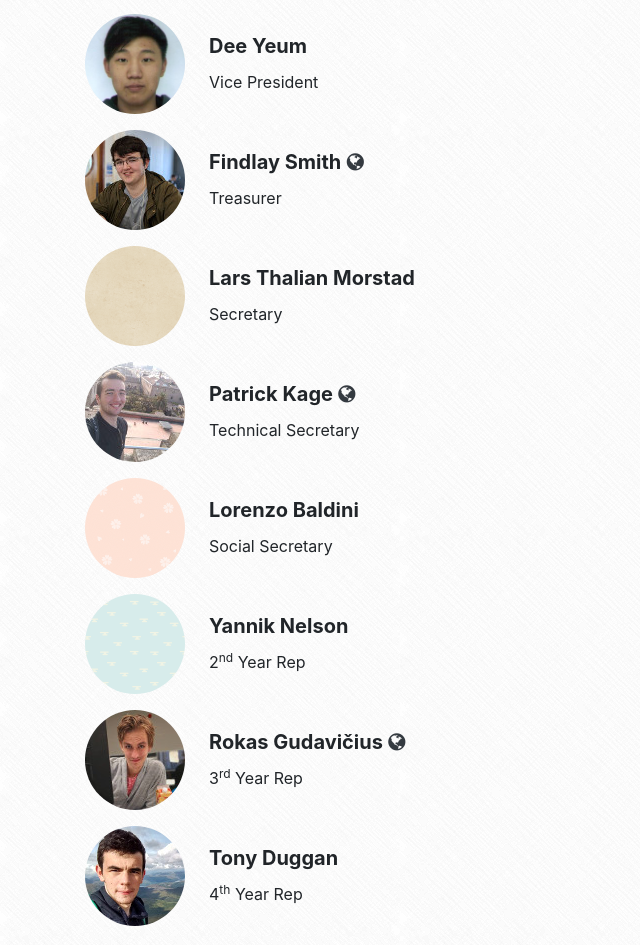
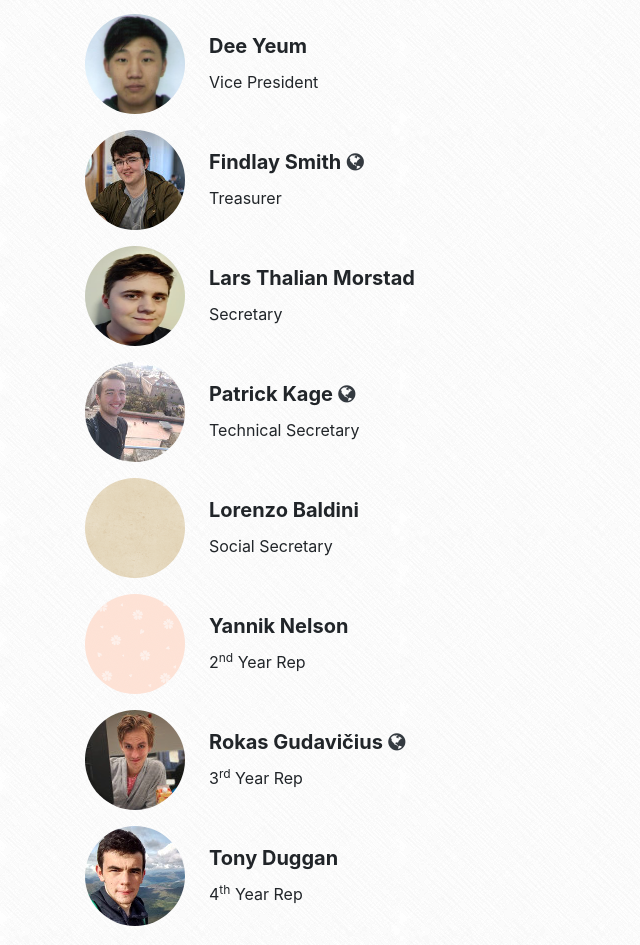
Before and after one commit to compsoc-edinburgh/website, a Jekyll site: the page built from _pages/team.html, in a window 1280 px wide. Shown: the part 664-1609 px from the top of the page, without its empty margins (0-640 px from the left). Built offline with Jekyll 4.4.1, drawn with Linux system fonts in a browser that asks for light colours; nearby versions of some CDN libraries.

Commit message:
Added Lars Team image

```diff
--- a/_data/committee/2019-2020.yml
+++ b/_data/committee/2019-2020.yml
@@ -17,6 +17,7 @@
 
       - name: Lars Thalian Morstad
         role: Secretary
+        img: lars-1.jpg
 
       - name: Patrick Kage
         role: Technical Secretary
```
Also changed, not shown: static/img/team/lars-1.jpg (added).
